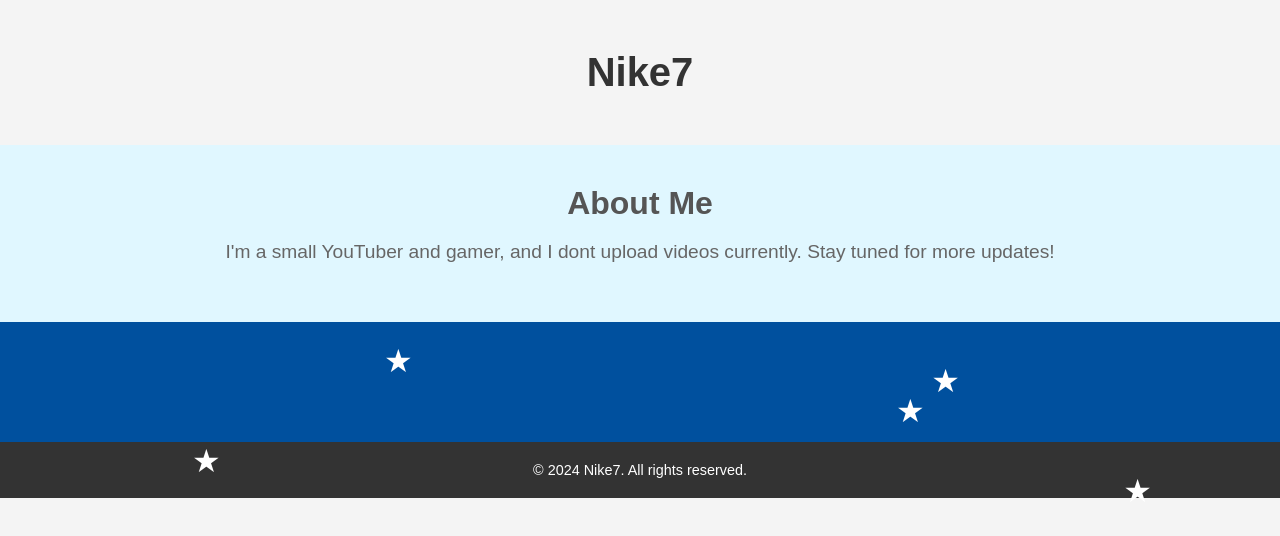
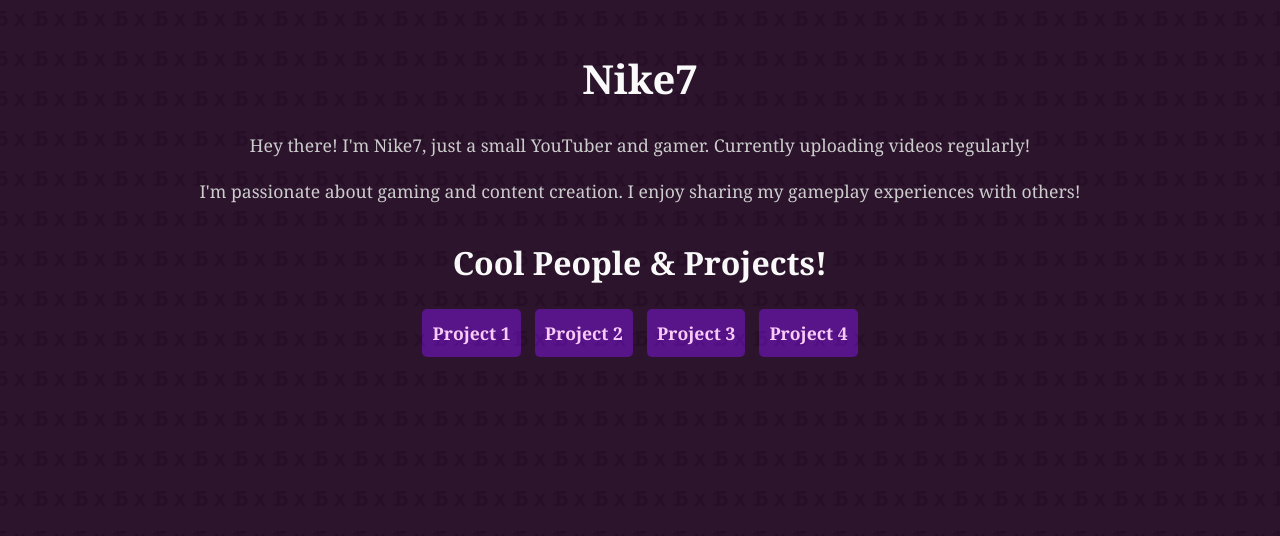
Before and after one commit to mdxstudios/nike7.github.io, a plain HTML site: page index.html in a window 1280 px wide. Drawn offline with Linux system fonts and the light colour scheme; placeholder pictures from the web are drawn by us.

Commit message:
Update index.html

```diff
--- a/index.html
+++ b/index.html
@@ -6,92 +6,86 @@
     <title>Nike7</title>
     <style>
         body {
-            font-family: Arial, sans-serif;
+            background-color: #1a001a;
+            color: #ffffff;
+            font-family: 'Georgia', serif;
+            line-height: 1.6;
             margin: 0;
-            padding: 0;
-            background-color: #f4f4f4;
-        }
-
-        header {
-            text-align: center;
-            padding: 50px;
-        }
-
-        header h1 {
-            font-size: 2.5em;
-            margin: 0;
-            color: #333;
-        }
-
-        .about-section {
-            background-color: #e0f7ff;
-            padding: 40px 20px;
+            padding: 20px;
             text-align: center;
         }
 
-        .about-section h2 {
-            font-size: 2em;
-            margin: 0;
-            color: #555;
+        h1 {
+            font-size: 2.5em;
+            color: #fff;
+            margin-bottom: 0.5em;
         }
 
-        .about-section p {
-            font-size: 1.2em;
-            color: #666;
+        p, a {
+            font-size: 1.1em;
+            color: #ccc;
+            text-decoration: none;
         }
 
-        /* Blue background with stars */
-        .star-section {
-            background-color: #00509e;
-            padding: 60px 0;
-            text-align: center;
-            position: relative;
+        a:hover {
+            color: #ff66ff;
         }
 
-        .star {
-            color: #fff;
-            font-size: 2em;
-            position: absolute;
+        .about-section a {
+            color: #7abaff;
         }
 
-        /* Randomly position stars */
-        .star:nth-child(1) { top: 20px; left: 30%; }
-        .star:nth-child(2) { top: 40px; right: 25%; }
-        .star:nth-child(3) { top: 70px; left: 70%; }
-        .star:nth-child(4) { top: 120px; left: 15%; }
-        .star:nth-child(5) { top: 150px; right: 10%; }
+        .projects-section {
+            margin-top: 2em;
+        }
 
-        footer {
-            text-align: center;
-            padding: 20px;
-            background-color: #333;
-            color: #fff;
-            font-size: 0.9em;
+        .projects-section h2 {
+            font-size: 2em;
+            color: #ffffff;
+            margin-bottom: 0.5em;
+        }
+
+        .project-link {
+            display: inline-block;
+            background-color: #4b0082;
+            color: #ffccff;
+            margin: 5px;
+            padding: 10px;
+            border-radius: 5px;
+            font-weight: bold;
+        }
+
+        .star-background {
+            position: absolute;
+            top: 0;
+            left: 0;
+            right: 0;
+            bottom: 0;
+            background-image: url('https://via.placeholder.com/15/ffffff?text=*');
+            background-size: 40px 40px;
+            opacity: 0.1;
+            pointer-events: none;
         }
     </style>
 </head>
 <body>
 
-    <header>
-        <h1>Nike7</h1>
-    </header>
+    <div class="star-background"></div>
 
-    <section class="about-section">
-        <h2>About Me</h2>
-        <p>I'm a small YouTuber and gamer, and I dont upload videos currently. Stay tuned for more updates!</p>
-    </section>
+    <h1>Nike7</h1>
+    <p>Hey there! I'm Nike7, just a small YouTuber and gamer. Currently uploading videos regularly!</p>
 
-    <section class="star-section">
-        <div class="star">★</div>
-        <div class="star">★</div>
-        <div class="star">★</div>
-        <div class="star">★</div>
-        <div class="star">★</div>
-    </section>
+    <div class="about-section">
+        <p>I'm passionate about gaming and content creation. I enjoy sharing my gameplay experiences with others!</p>
+    </div>
 
-    <footer>
-        &copy; 2024 Nike7. All rights reserved.
-    </footer>
+    <div class="projects-section">
+        <h2>Cool People & Projects!</h2>
+        <a href="#" class="project-link">Project 1</a>
+        <a href="#" class="project-link">Project 2</a>
+        <a href="#" class="project-link">Project 3</a>
+        <a href="#" class="project-link">Project 4</a>
+    </div>
 
 </body>
 </html>
```
